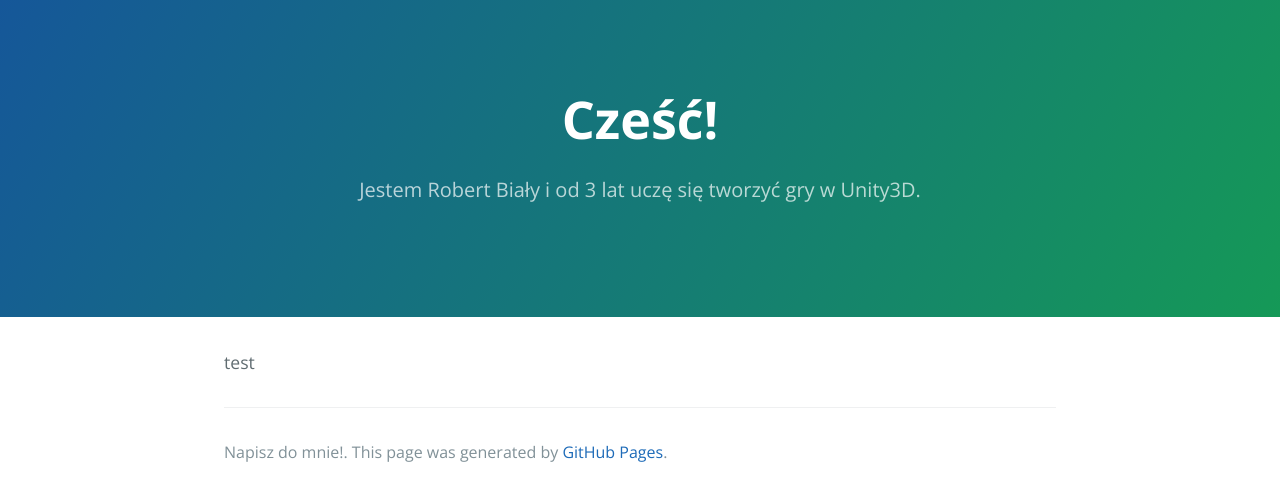
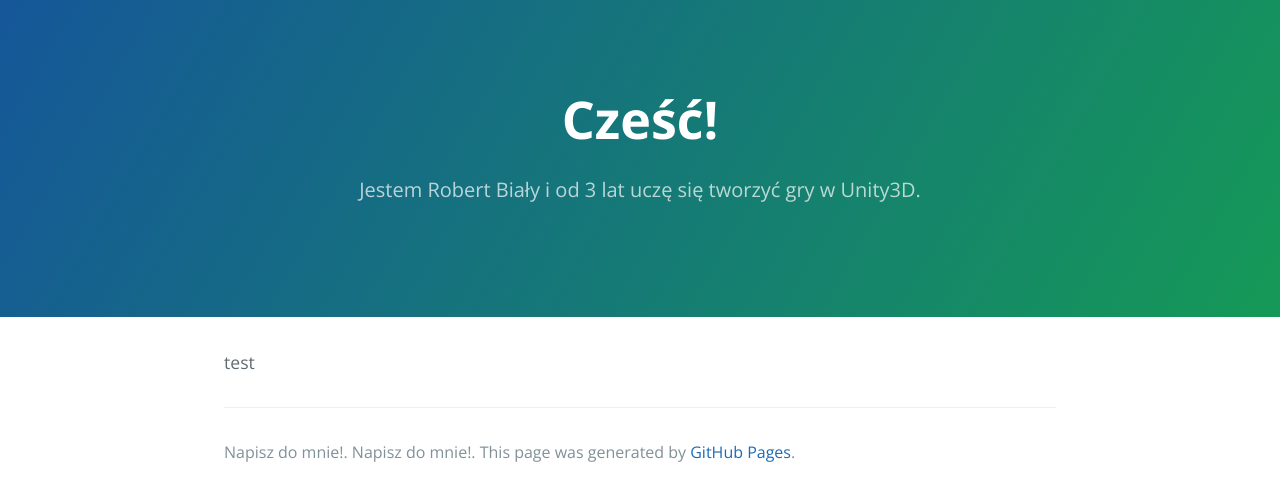
Before and after one commit to LaserRock46/laserrock46.github.io, a Jekyll site: the page built from index.md, in a window 1280 px wide. Shown: the top 501 px of the page. Built offline with Jekyll 4.4.1, drawn with Linux system fonts in a browser that asks for light colours.

Commit message:
Update default.html

```diff
--- a/_layouts/default.html
+++ b/_layouts/default.html
@@ -31,7 +31,8 @@
         {% if site.github.is_project_page %}
           <span class="site-footer-owner"><a href="{{ site.github.repository_url }}">{{ site.github.repository_name }}</a> is maintained by <a href="{{ site.github.owner_url }}">{{ site.github.owner_name }}</a>.</span>
         {% endif %}
-       <span class="site-footer-credits">Napisz do mnie!<a href="bilyrobert11@gmail.com"></a>.</span>
+       <span class="site-footer-credits">Napisz do mnie!<a href="bialyrobert11@gmail.com"></a>.</span>
+         <span class="site-footer-credits">Napisz do mnie!<a href="https://pages.github.com"></a>.</span>
         <span class="site-footer-credits">This page was generated by <a href="https://pages.github.com">GitHub Pages</a>.</span>
       </footer>
     </main>
```
